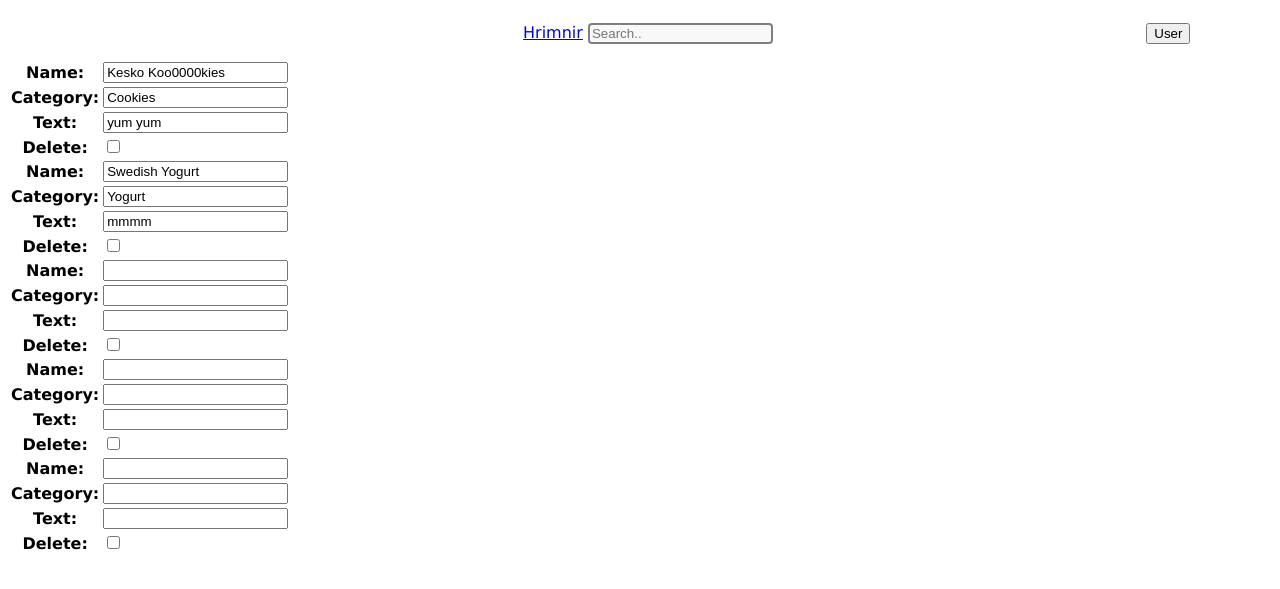
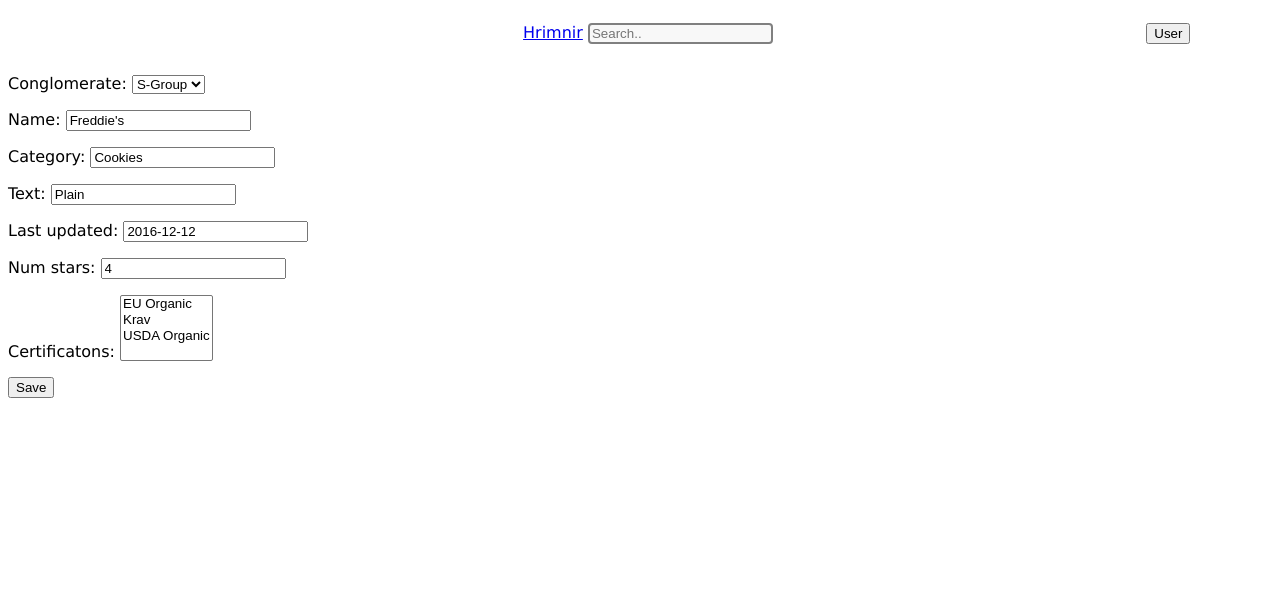
Before and after one commit to brica1000/Hrimnir, a Django app: page /modify_product/1/ in a window 1280 px wide. Shown: the top 589 px of the page. Run offline with Django 3.2, Linux system fonts and the light colour scheme; a user stored in the database is signed in; data comes from the database, SQL or seed files in the repository; both versions use the stored data as it was after the commit.

Commit message:
Working form to update product

```diff
--- a/thesite/forms.py
+++ b/thesite/forms.py
@@ -1,11 +1,9 @@
-"""
 from django import forms
 from .models import Conglomerate, Cert, Product
 
 
-class OrderForm(forms.ModelForm):
+class ProductForm(forms.ModelForm):
 
     class Meta:
-        model = Orders
-        fields = ('customer', 'order_date', 'order_slot', 'order_details',)
-"""
+        model = Product
+        fields = ('conglomerate', 'name', 'category', 'text', 'last_updated', 'num_stars', 'certificatons',)
--- a/thesite/templates/thesite/database.html
+++ b/thesite/templates/thesite/database.html
@@ -7,7 +7,7 @@
 {% for c in conglom %}
 <div class="row">
             <div class="col-3 centered">
-              <a href="{% url 'modify_product' pk=c.pk %}">{{ c.name }}</a>
+              {{ c.name }}
             </div>
             <div class="col-9">
               {{ c.text }}
@@ -19,7 +19,7 @@
 {% for p in products %}
 <div class="row">
             <div class="col-3 centered">
-              {{ p.name }}
+              <a href="{% url 'modify_product' pk=p.pk %}">{{ p.name }}</a>
             </div>
             <div class="col-9">
               {{ p.text }}
--- a/thesite/templates/thesite/modify_product.html
+++ b/thesite/templates/thesite/modify_product.html
@@ -4,12 +4,22 @@
 
 
 
+<div>
+  <form method="post" action="">
+      {% csrf_token %}
+      {{ form.as_p }}
+      <div class="form-group">
+          <button type="submit" class="save btn btn-default">Save</button>
+      </div>
+  </form>
+</div>
 
+<!--
 <form method="post" action="">
     <table>
         {{ formset }}
     </table>
 </form>
-
+-->
 
 {% endblock %}
--- a/thesite/views.py
+++ b/thesite/views.py
@@ -8,6 +8,7 @@ from django.core.urlresolvers import reverse
 from django.forms import inlineformset_factory
 
 from .models import Conglomerate, Product, Cert
+from thesite.forms import ProductForm
 
 
 def index(request):
@@ -20,47 +21,24 @@ def the_story(request):
 def submit(request):
     return render(request, 'thesite/submit.html', {})
 
-"""
-@login_required
-def submit(request):
-    ProductInlineFormSet = inlineformset_factory(Product, Conglomerate, Cert, fields=('name',))  # From where are the fields?
-    if request.method == "POST":
-        formset = ProductInlineFormSet(request.POST, request.FILES)
-        if formset.is_valid():
-            formset.save()
-            # Do something. Should generally end with a redirect. For example:
-            return HttpResponseRedirect(reverse('thesite/submit.html'))
-    else:
-        formset = ProductInlineFormSet()
-    return render(request, 'thesite/submit.html', {'formset': formset})
-
-"""
 
 def database(request):
     conglom = Conglomerate.objects.all()
     products = Product.objects.all()
     return render(request, 'thesite/database.html', {'conglom':conglom, 'products': products,},)
 
-"""
+@login_required
 def modify_product(request, pk):
     product = get_object_or_404(Product, pk=pk)
-    return render(request, 'thesite/modify_product.html', {'product':product})
-"""
-
-@login_required
-def modify_product(request, pk):
-    conglomerate = Conglomerate.objects.get(pk=pk)
-    ConglomerateInlineFormSet = inlineformset_factory(Conglomerate, Product,   fields=('name','category','text',))  # From where are the fields?
     if request.method == "POST":
-        formset = ConglomerateInlineFormSet(request.POST, request.FILES, instance=conglomerate)
-        if formset.is_valid():
-            formset.save()
-            # Do something. Should generally end with a redirect. For example:
-            return HttpResponseRedirect(reverse('thesite/database.html'))
+        form = ProductForm(request.POST, instance=product)
+        if form.is_valid():
+            form.save(commit=False)
+            form.save()
+            return HttpResponseRedirect(reverse('database'))
     else:
-        formset = ConglomerateInlineFormSet(instance=conglomerate)
-    return render(request, 'thesite/modify_product.html', {'formset': formset})
-
+        form = ProductForm(instance=product)
+    return render(request, 'thesite/modify_product.html', {'form': form,})
 
 def logout_view(request):
     logout(request)
```
Also changed, not shown: db.sqlite3.
